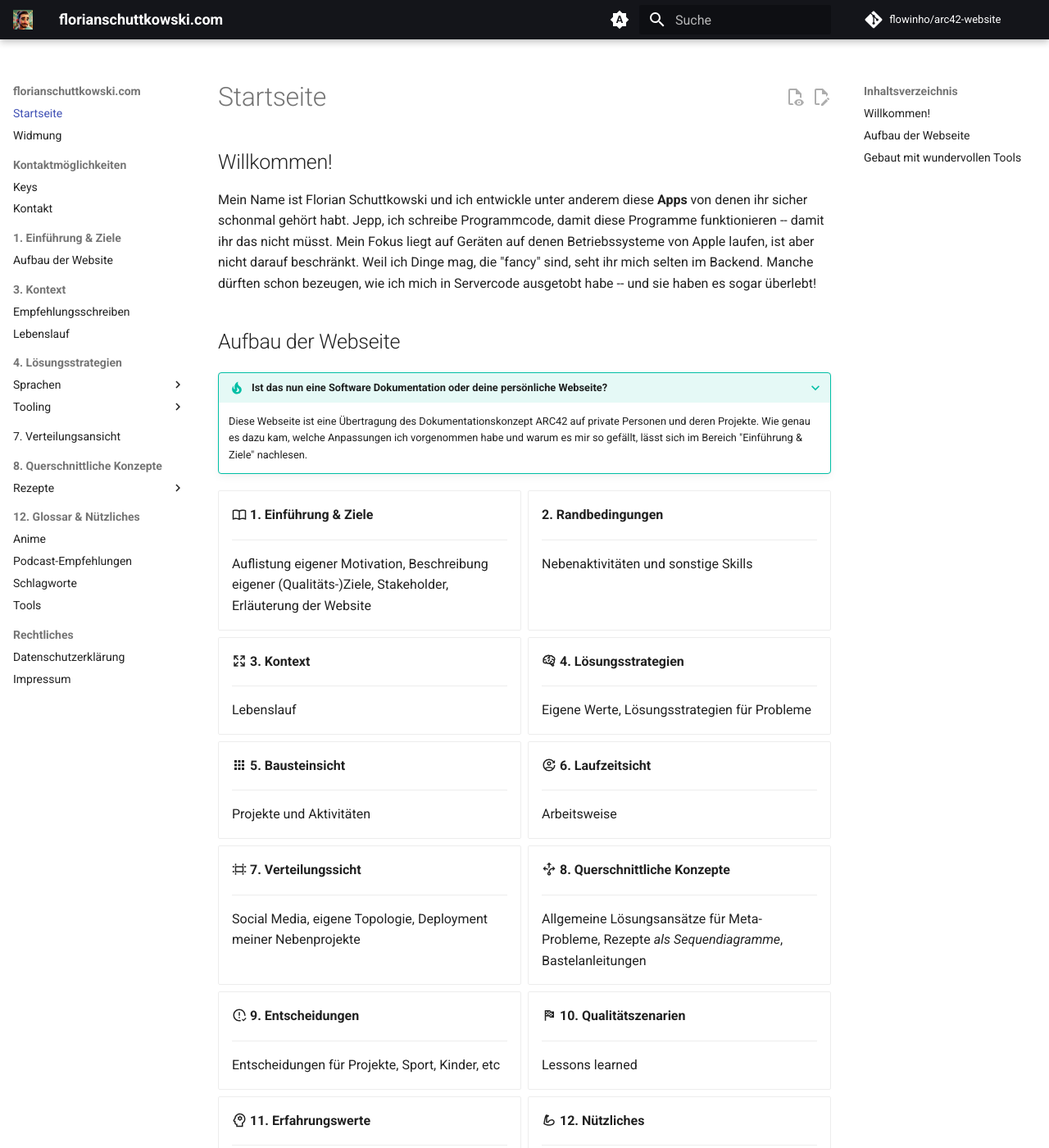
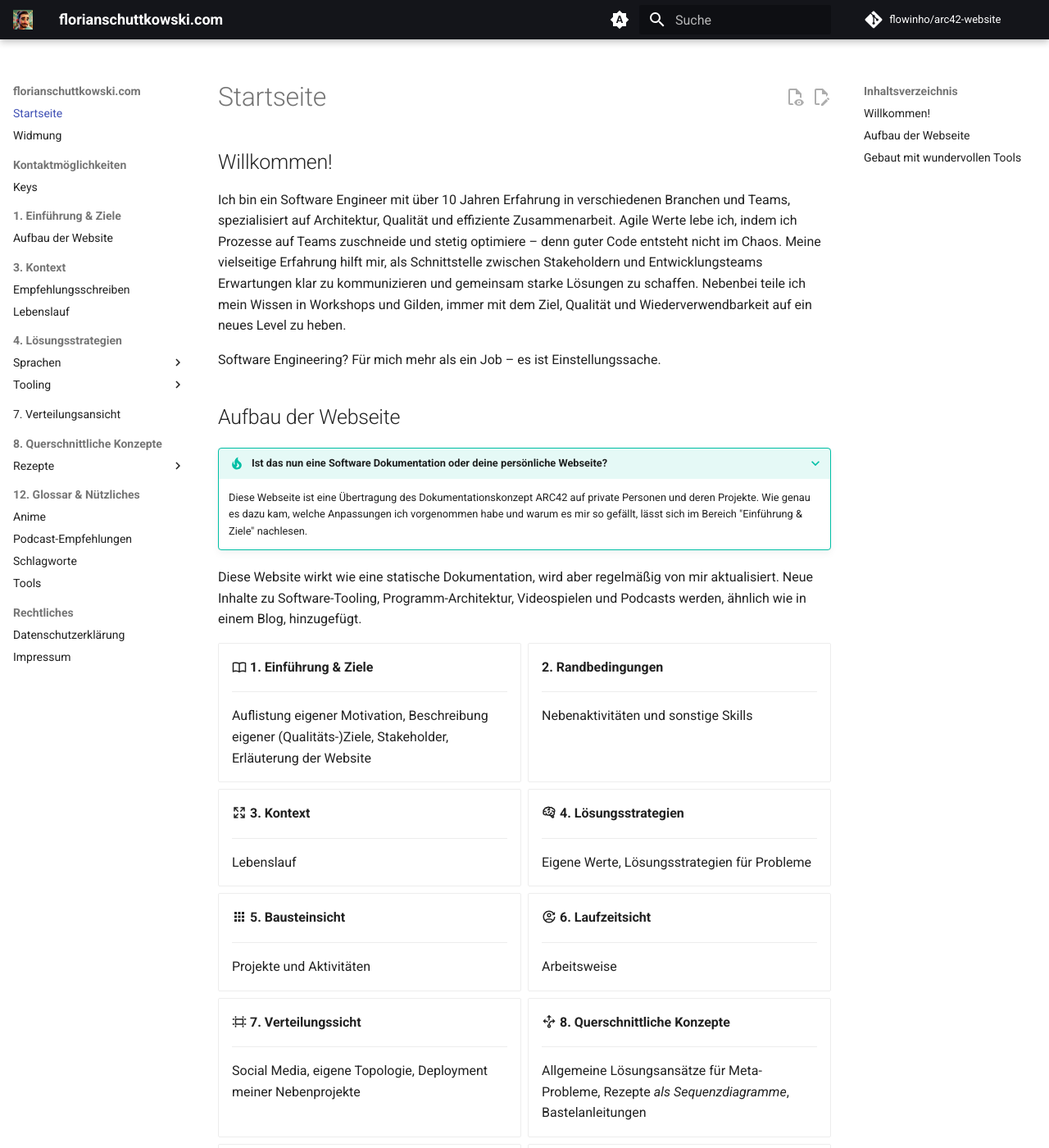
Before and after one commit to md42/arc42-website, an MkDocs documentation site: the page built from docs/index.md, in a window 1280 px wide and 1400 px high. Shown: the whole window at 82% size. Built offline with MkDocs 1.6.1 and Material for MkDocs 9.7.7, drawn with Linux system fonts in a browser that asks for light colours; plug-ins that fetch from the network failed and are left out; comment, search, counter and statistics services are not loaded.

Commit message:
Update intro and delete contact page

```diff
--- a/docs/index.md
+++ b/docs/index.md
@@ -2,8 +2,11 @@
 
 ## Willkommen!
 
+Ich bin ein Software Engineer mit über 10 Jahren Erfahrung in verschiedenen Branchen und Teams, spezialisiert auf Architektur, Qualität und effiziente Zusammenarbeit. Agile Werte lebe ich, indem ich Prozesse auf Teams zuschneide und stetig optimiere – denn guter Code entsteht nicht
+im Chaos. Meine vielseitige Erfahrung hilft mir, als Schnittstelle zwischen Stakeholdern und Entwicklungsteams Erwartungen klar zu kommunizieren und gemeinsam starke Lösungen zu schaffen. Nebenbei teile ich mein Wissen in Workshops und Gilden, immer mit dem Ziel, Qualität und
+Wiederverwendbarkeit auf ein neues Level zu heben.
 
-Mein Name ist Florian Schuttkowski und ich entwickle unter anderem diese **Apps** von denen ihr sicher schonmal gehört habt. Jepp, ich schreibe Programmcode, damit diese Programme funktionieren -- damit ihr das nicht müsst. Mein Fokus liegt auf Geräten auf denen Betriebssysteme von Apple laufen, ist aber nicht darauf beschränkt. Weil ich Dinge mag, die "fancy" sind, seht ihr mich selten im Backend. Manche dürften schon bezeugen, wie ich mich in Servercode ausgetobt habe -- und sie haben es sogar überlebt!
+Software Engineering? Für mich mehr als ein Job – es ist Einstellungssache.
 
 
 
@@ -12,6 +15,8 @@ Mein Name ist Florian Schuttkowski und ich entwickle unter anderem diese **Apps*
 ???+ tip "Ist das nun eine Software Dokumentation oder deine persönliche Webseite?"
 
     Diese Webseite ist eine Übertragung des Dokumentationskonzept ARC42 auf private Personen und deren Projekte. Wie genau es dazu kam, welche Anpassungen ich vorgenommen habe und warum es mir so gefällt, lässt sich im Bereich "Einführung & Ziele" nachlesen.
+
+Diese Website wirkt wie eine statische Dokumentation, wird aber regelmäßig von mir aktualisiert. Neue Inhalte zu Software-Tooling, Programm-Architektur, Videospielen und Podcasts werden, ähnlich wie in einem Blog, hinzugefügt.
 
 <div class="grid cards" markdown>
 
@@ -61,7 +66,7 @@ Mein Name ist Florian Schuttkowski und ich entwickle unter anderem diese **Apps*
 
     ---
 
-    Allgemeine Lösungsansätze für Meta-Probleme, Rezepte _als Sequendiagramme_, Bastelanleitungen
+    Allgemeine Lösungsansätze für Meta-Probleme, Rezepte _als Sequenzdiagramme_, Bastelanleitungen
 
 - :material-alert-circle-check-outline: __9. Entscheidungen__
 
```
Also changed, not shown: docs/kontakt/kontakt.md (deleted, +0 -10 lines).
